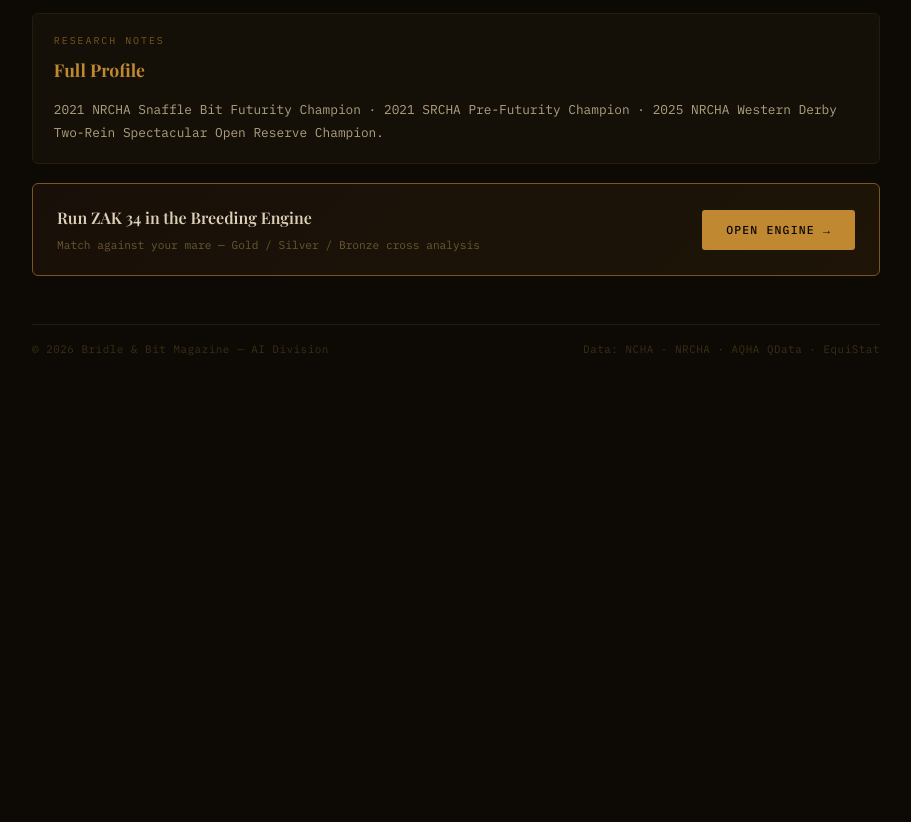
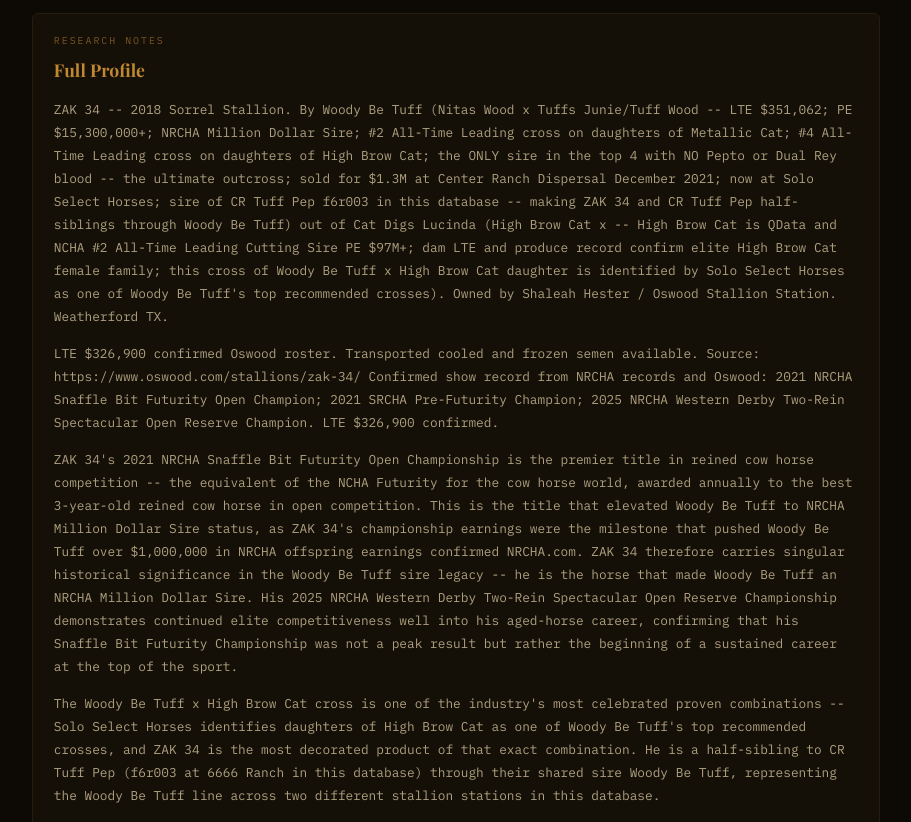
Before and after one commit to aiagent322/breeding-prediction-engine, a website: page public/stallions/zak-34.html in a window 1280 px wide. Shown: the part 692-1514 px from the top of the page, without its empty margins (184-1095 px from the left). Before the commit the page ends 1131 px from the top, so only its background shows below. Drawn offline with nearby package versions, Linux system fonts and the light colour scheme; a web font is replaced by a local one.

Commit message:
stallion page: ZAK 34

```diff
--- a/public/stallions/zak-34.html
+++ b/public/stallions/zak-34.html
@@ -3,11 +3,11 @@
 <head>
 <meta charset="UTF-8"><meta name="viewport" content="width=device-width,initial-scale=1.0">
 <title>ZAK 34 | Stallion Profile — Western Performance Breeding Engine</title>
-<meta name="description" content="2021 NRCHA Snaffle Bit Futurity Champion · 2021 SRCHA Pre-Futurity Champion · 2025 NRCHA Western Derby Two-Rein Spectacular Open Reserve Champion...">
-<meta property="og:title" content="ZAK 34 | Stallion Profile — Western Performance Breeding Engine"><meta property="og:description" content="2021 NRCHA Snaffle Bit Futurity Champion · 2021 SRCHA Pre-Futurity Champion · 2025 NRCHA Western Derby Two-Rein Spectacular Open Reserve Champion...">
+<meta name="description" content="ZAK 34 -- 2018 Sorrel Stallion. By Woody Be Tuff (Nitas Wood x Tuffs Junie/Tuff Wood -- LTE $351,062; PE $15,300,000+; NRCHA Million Dollar Sire; #2 All-Time...">
+<meta property="og:title" content="ZAK 34 | Stallion Profile — Western Performance Breeding Engine"><meta property="og:description" content="ZAK 34 -- 2018 Sorrel Stallion. By Woody Be Tuff (Nitas Wood x Tuffs Junie/Tuff Wood -- LTE $351,062; PE $15,300,000+; NRCHA Million Dollar Sire; #2 All-Time...">
 <meta property="og:url" content="https://breeding-prediction-engine.pages.dev/stallions/zak-34.html"><meta property="og:type" content="article">
 <link rel="canonical" href="https://breeding-prediction-engine.pages.dev/stallions/zak-34.html">
-<script type="application/ld+json">{"@context": "https://schema.org", "@type": "Article", "headline": "ZAK 34 Stallion Profile", "description": "2021 NRCHA Snaffle Bit Futurity Champion \u00b7 2021 SRCHA Pre-Futurity Champion \u00b7 2025 NRCHA Western Derby Two-Rein Spectacular Open Reserve Champion...", "url": "https://breeding-prediction-engine.pages.dev/stallions/zak-34.html", "dateModified": "2026-04-25", "publisher": {"@type": "Organization", "name": "Bridle & Bit \u2014 AI Division", "url": "https://breeding-prediction-engine.pages.dev"}}</script>
+<script type="application/ld+json">{"@context": "https://schema.org", "@type": "Article", "headline": "ZAK 34 Stallion Profile", "description": "ZAK 34 -- 2018 Sorrel Stallion. By Woody Be Tuff (Nitas Wood x Tuffs Junie/Tuff Wood -- LTE $351,062; PE $15,300,000+; NRCHA Million Dollar Sire; #2 All-Time...", "url": "https://breeding-prediction-engine.pages.dev/stallions/zak-34.html", "dateModified": "2026-04-25", "publisher": {"@type": "Organization", "name": "Bridle & Bit \u2014 AI Division", "url": "https://breeding-prediction-engine.pages.dev"}}</script>
 <link rel="preconnect" href="https://fonts.googleapis.com"><link rel="preconnect" href="https://fonts.gstatic.com" crossorigin>
 <link href="https://fonts.googleapis.com/css2?family=Playfair+Display:ital,wght@0,600;0,700;1,600&family=IBM+Plex+Mono:wght@300;400;500&display=swap" rel="stylesheet">
 <style>
@@ -65,7 +65,12 @@ a{color:var(--gold);text-decoration:none}a:hover{color:var(--gold-l)}
 <section class="card"><div class="card-eyebrow">Bloodlines</div><h2 class="card-title">Pedigree</h2><div class="ped-grid"><div class="ped-row"><span class="ped-key">Sire</span><span class="ped-val">Woody Be Tuff</span></div><div class="ped-row"><span class="ped-key">Dam</span><span class="ped-val">Cat Digs Lucinda (High Brow Cat)</span></div><div class="ped-row"><span class="ped-key">Bloodline</span><span class="ped-val">WoodyBeTuff</span></div><div class="ped-row"><span class="ped-key">Height</span><span class="ped-val">15.0H</span></div></div></section>
 <section class="card"><div class="card-eyebrow">Arena &amp; Breeding</div><h2 class="card-title">Earnings &amp; Fee</h2><div class="earn-grid"><div class="earn-block"><div class="earn-label">Lifetime Earnings</div><div class="earn-val">$326,900</div></div></div></section>
 
-<section class="card"><div class="card-eyebrow">Research Notes</div><h2 class="card-title">Full Profile</h2><div class="summary-body"><p>2021 NRCHA Snaffle Bit Futurity Champion · 2021 SRCHA Pre-Futurity Champion · 2025 NRCHA Western Derby Two-Rein Spectacular Open Reserve Champion.</p></div></section>
+<section class="card"><div class="card-eyebrow">Research Notes</div><h2 class="card-title">Full Profile</h2><div class="summary-body"><p>ZAK 34 -- 2018 Sorrel Stallion. By Woody Be Tuff (Nitas Wood x Tuffs Junie/Tuff Wood -- LTE $351,062; PE $15,300,000+; NRCHA Million Dollar Sire; #2 All-Time Leading cross on daughters of Metallic Cat; #4 All-Time Leading cross on daughters of High Brow Cat; the ONLY sire in the top 4 with NO Pepto or Dual Rey blood -- the ultimate outcross; sold for $1.3M at Center Ranch Dispersal December 2021; now at Solo Select Horses; sire of CR Tuff Pep f6r003 in this database -- making ZAK 34 and CR Tuff Pep half-siblings through Woody Be Tuff) out of Cat Digs Lucinda (High Brow Cat x -- High Brow Cat is QData and NCHA #2 All-Time Leading Cutting Sire PE $97M+; dam LTE and produce record confirm elite High Brow Cat female family; this cross of Woody Be Tuff x High Brow Cat daughter is identified by Solo Select Horses as one of Woody Be Tuff's top recommended crosses). Owned by Shaleah Hester / Oswood Stallion Station. Weatherford TX.</p>
+<p>LTE $326,900 confirmed Oswood roster. Transported cooled and frozen semen available. Source: https://www.oswood.com/stallions/zak-34/
+
+Confirmed show record from NRCHA records and Oswood: 2021 NRCHA Snaffle Bit Futurity Open Champion; 2021 SRCHA Pre-Futurity Champion; 2025 NRCHA Western Derby Two-Rein Spectacular Open Reserve Champion. LTE $326,900 confirmed.</p>
+<p>ZAK 34's 2021 NRCHA Snaffle Bit Futurity Open Championship is the premier title in reined cow horse competition -- the equivalent of the NCHA Futurity for the cow horse world, awarded annually to the best 3-year-old reined cow horse in open competition. This is the title that elevated Woody Be Tuff to NRCHA Million Dollar Sire status, as ZAK 34's championship earnings were the milestone that pushed Woody Be Tuff over $1,000,000 in NRCHA offspring earnings confirmed NRCHA.com. ZAK 34 therefore carries singular historical significance in the Woody Be Tuff sire legacy -- he is the horse that made Woody Be Tuff an NRCHA Million Dollar Sire. His 2025 NRCHA Western Derby Two-Rein Spectacular Open Reserve Championship demonstrates continued elite competitiveness well into his aged-horse career, confirming that his Snaffle Bit Futurity Championship was not a peak result but rather the beginning of a sustained career at the top of the sport.</p>
+<p>The Woody Be Tuff x High Brow Cat cross is one of the industry's most celebrated proven combinations -- Solo Select Horses identifies daughters of High Brow Cat as one of Woody Be Tuff's top recommended crosses, and ZAK 34 is the most decorated product of that exact combination. He is a half-sibling to CR Tuff Pep (f6r003 at 6666 Ranch in this database) through their shared sire Woody Be Tuff, representing the Woody Be Tuff line across two different stallion stations in this database.</p></div></section>
 <div class="cta-card">
   <div><div class="cta-text">Run ZAK 34 in the Breeding Engine</div><div class="cta-sub">Match against your mare &mdash; Gold / Silver / Bronze cross analysis</div></div>
   <a href="/index.html" class="cta-btn">Open Engine &rarr;</a>
```
